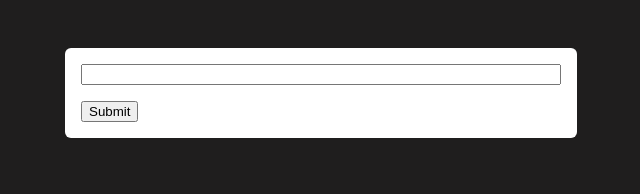
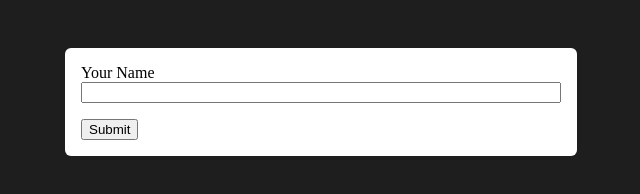
Before and after one commit to riskaagung11/adding-froms-to-websites, a plain HTML site: page index.html in a window 1280 px wide. Shown: the whole page, without its empty margins (319-959 px from the left). Drawn offline with Linux system fonts and the light colour scheme.

Commit message:
menambah label

```diff
--- a/index.html
+++ b/index.html
@@ -9,7 +9,8 @@
   </head>
   <body>
     <form action="/" method="GET">
-      <input type="text" name="user-name" />
+      <label for="username">Your Name</label>
+      <input type="text" name="user-name" id="username" />
       <button>Submit</button>
     </form>
   </body>
```
